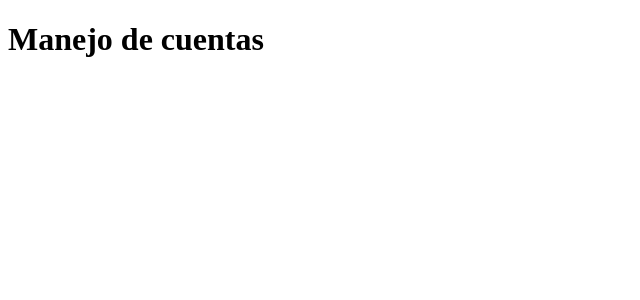
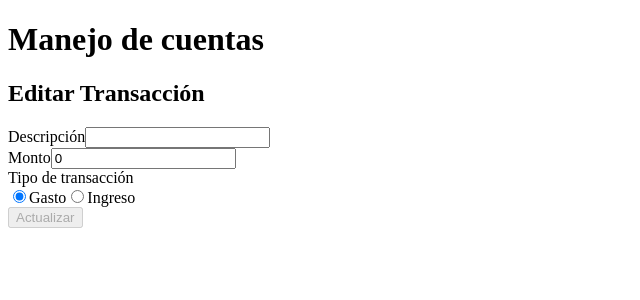
Before and after one commit to rogithub/cuentas-web, an Angular app in the folder cuentas-web/: page /accounts/1/transactions/edit/1 in a window 1280 px wide. Before the commit this address led to /. Shown: the top 300 px of the page, without its empty margins (0-640 px from the left). Built offline with nearby package versions, Linux system fonts and the light colour scheme; no server answers.

Commit message:
fixing path

```diff
--- a/cuentas-web/src/app/app.routes.ts
+++ b/cuentas-web/src/app/app.routes.ts
@@ -2,10 +2,15 @@ import { Routes } from '@angular/router';
 import { AccountList } from './features/account-list/account-list';
 import { AccountForm } from './features/account-form/account-form';
 import { AccountDetail } from './features/account-detail/account-detail';
+import { TransactionForm } from './features/transaction-form/transaction-form';
 
 export const routes: Routes = [
     { path: 'accounts/new', component: AccountForm },
     { path: 'accounts/edit/:id', component: AccountForm },
+
+    { path: 'accounts/:accountId/transactions/new', component: TransactionForm },
+    { path: 'accounts/:accountId/transactions/edit/:transactionId', component: TransactionForm },
+
     { path: 'accounts/:id', component: AccountDetail },
     { path: 'accounts', component: AccountList },
     { path: '', redirectTo: '/accounts', pathMatch: 'full'}
--- a/cuentas-web/src/app/core/services/transaction.ts
+++ b/cuentas-web/src/app/core/services/transaction.ts
@@ -17,9 +17,9 @@ export class TransactionService {
     return this.http.get<Transaction[]>(url);
   }
 
-  getTransactionById(id: number): Observable<Transaction[]> {
+  getTransactionById(id: number): Observable<Transaction> {
     const url = `${this.apiUrl}/${id}`;
-    return this.http.get<Transaction[]>(url);
+    return this.http.get<Transaction>(url);
   }
 
   createTransaction(transaction: Omit<Transaction, 'id' | 'transactionDate'>): Observable<Transaction> {
--- a/cuentas-web/src/app/features/account-detail/account-detail.css
+++ b/cuentas-web/src/app/features/account-detail/account-detail.css
@@ -15,3 +15,16 @@
 .transaction-item.expense {
     color: red;
 }
+
+.header-with-button {
+    display: flex;
+    justify-content: space-between;
+    align-items: center;
+}
+.btn-add {
+    background-color: #28a745;
+    color: white;
+    padding: 8px 12px;
+    text-decoration: none;
+    border-radius: 5px;
+}
--- a/cuentas-web/src/app/features/account-detail/account-detail.html
+++ b/cuentas-web/src/app/features/account-detail/account-detail.html
@@ -13,6 +13,10 @@
 </div>
 
 <h3>Transacciones Recientes</h3>
+<a [routerLink]="['/accounts', account()?.id, 'transactions', 'new']" class="btn-add">
+    + Nueva Transacción
+</a>
+
 <div class="transactions-list">
     @for(txn of transactions(); track txn.id) {
         <div class="transaction-item" [class.income]="txn.type === 0" [class.expense]="txn.type === 1">
--- a/cuentas-web/src/app/features/account-detail/account-detail.ts
+++ b/cuentas-web/src/app/features/account-detail/account-detail.ts
@@ -1,5 +1,5 @@
 import { Component, inject, OnInit, signal } from '@angular/core';
-import { Router } from '@angular/router';
+import { Router, RouterModule } from '@angular/router';
 import { CommonModule } from '@angular/common';
 import { ActivatedRoute } from '@angular/router';
 import { AccountService } from '../../core/services/account';
@@ -11,7 +11,7 @@ import { Observable } from 'rxjs';
 @Component({
   selector: 'app-account-detail',
   standalone: true,
-  imports: [CommonModule],
+  imports: [CommonModule, RouterModule],
   templateUrl: './account-detail.html',
   styleUrl: './account-detail.css'
 })
--- /dev/null
+++ b/cuentas-web/src/app/features/transaction-form/transaction-form.html
@@ -0,0 +1,27 @@
+<h2>{{ isEditMode() ? 'Editar Transacción' : 'Nueva Transacción' }}</h2>
+
+<form [formGroup]="transactionForm" (ngSubmit)="onSubmit()">
+    <div class="form-group">
+        <label for="description">Descripción</label>
+        <input type="text" id="description" formControlName="description">
+    </div>
+
+    <div class="form-group">
+        <label for="amount">Monto</label>
+        <input type="number" id="amount" formControlName="amount">
+    </div>
+
+    <div class="form-group">
+        <label>Tipo de transacción</label>
+        <div class="radio-group">
+            <input type="radio" id="expense" [value]="transactionType.Expense" formControlName="type">
+            <label for="expense">Gasto</label>
+            <input type="radio" id="income" [value]="transactionType.Income" formControlName="type">
+            <label for="income">Ingreso</label>
+        </div>
+    </div>
+
+    <button type="submit" [disabled]="!transactionForm.valid">
+        {{ isEditMode() ? 'Actualizar' : 'Crear' }}
+    </button>
+</form>
--- /dev/null
+++ b/cuentas-web/src/app/features/transaction-form/transaction-form.ts
@@ -0,0 +1,88 @@
+import { Component, inject, OnInit, signal } from '@angular/core';
+import { CommonModule } from '@angular/common';
+import { ReactiveFormsModule, FormBuilder, Validators } from '@angular/forms';
+import { Router, ActivatedRoute } from '@angular/router';
+import { TransactionService } from '../../core/services/transaction';
+import { Transaction, TransactionType } from '../../core/models/transaction.model';
+
+@Component({
+  selector: 'app-transaction-form',
+  standalone: true,
+  imports: [CommonModule, ReactiveFormsModule],
+  templateUrl: './transaction-form.html',
+  styleUrl: './transaction-form.css'
+})
+export class TransactionForm implements OnInit{
+  private fb = inject(FormBuilder);
+  private txnSvc = inject(TransactionService);
+  private router = inject(Router);
+  private route = inject(ActivatedRoute);
+
+  public isEditMode = signal(false);
+  private accountId = signal<number>(0);
+  private transactionId = signal<number | undefined>(undefined);
+
+  transactionForm = this.fb.group({
+    description: ['', Validators.required],
+    amount: [0, [Validators.required, Validators.min(0.01)]],
+    type: [TransactionType.Expense, Validators.required]
+  });
+
+  // para usar en la plantilla de html
+  transactionType = TransactionType;
+
+  ngOnInit(): void {
+    const accountIdParam = this.route.snapshot.paramMap.get("accountId");
+    const transactionIdParam = this.route.snapshot.paramMap.get("transactionId");
+
+    if (!accountIdParam) {
+      console.error(`No se proporcionó un id de cuenta o de transacción`);
+      this.router.navigate([`/accounts`]);
+      return;
+    }
+
+    // this is valid for new txns
+    if (!transactionIdParam) return;
+
+    // get fixed value as a const
+    const txnId = +transactionIdParam;
+
+    this.accountId.set(+accountIdParam);
+    this.transactionId.set(txnId);
+    this.isEditMode.set(true);
+
+
+    this.txnSvc.getTransactionById(txnId)
+      .subscribe(
+        txn => this.transactionForm.patchValue(txn)
+      )
+  }
+
+
+  onSubmit(): void {
+    if (!this.transactionForm.valid) return;
+
+    const formValue = this.transactionForm.getRawValue();
+    const navigateBack = () => this.router.navigate(['/accounts', this.accountId()]);
+
+    if (this.isEditMode()) {
+        const edited: Transaction = {
+          id: this.transactionId()!,
+          accountId: this.accountId(),
+          description: formValue.description!,
+          amount: formValue.amount!,
+          type: formValue.type!,
+          transactionDate: new Date().toISOString()
+        };
+        this.txnSvc.updateTransaction(edited).subscribe(navigateBack);
+    } else {
+      const newTxn = {
+        accountId: this.accountId(),
+        description: formValue.description!,
+        amount: formValue.amount!,
+        type: formValue.type!
+      };
+      this.txnSvc.createTransaction(newTxn).subscribe(navigateBack)
+    };
+  }
+}
```
Also changed, not shown: cuentas-web/src/app/features/transaction-form/transaction-form.css (added), 1 other file (tests, documents, lock files or other folders).
